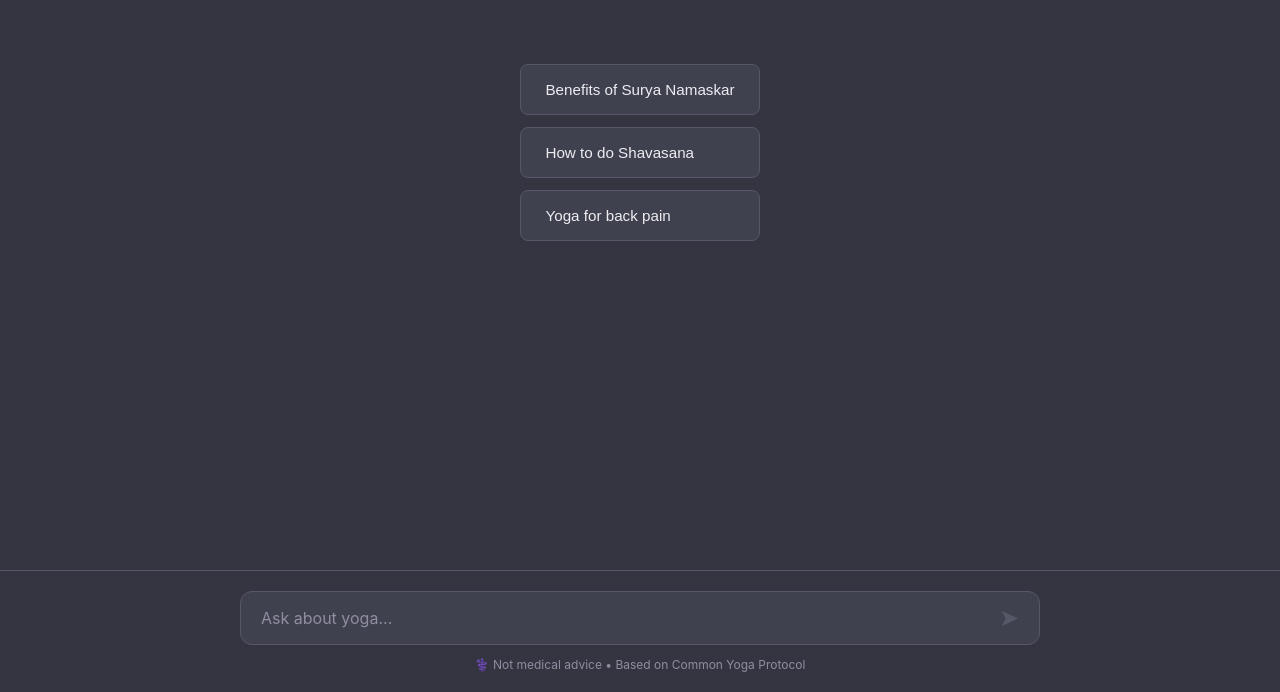
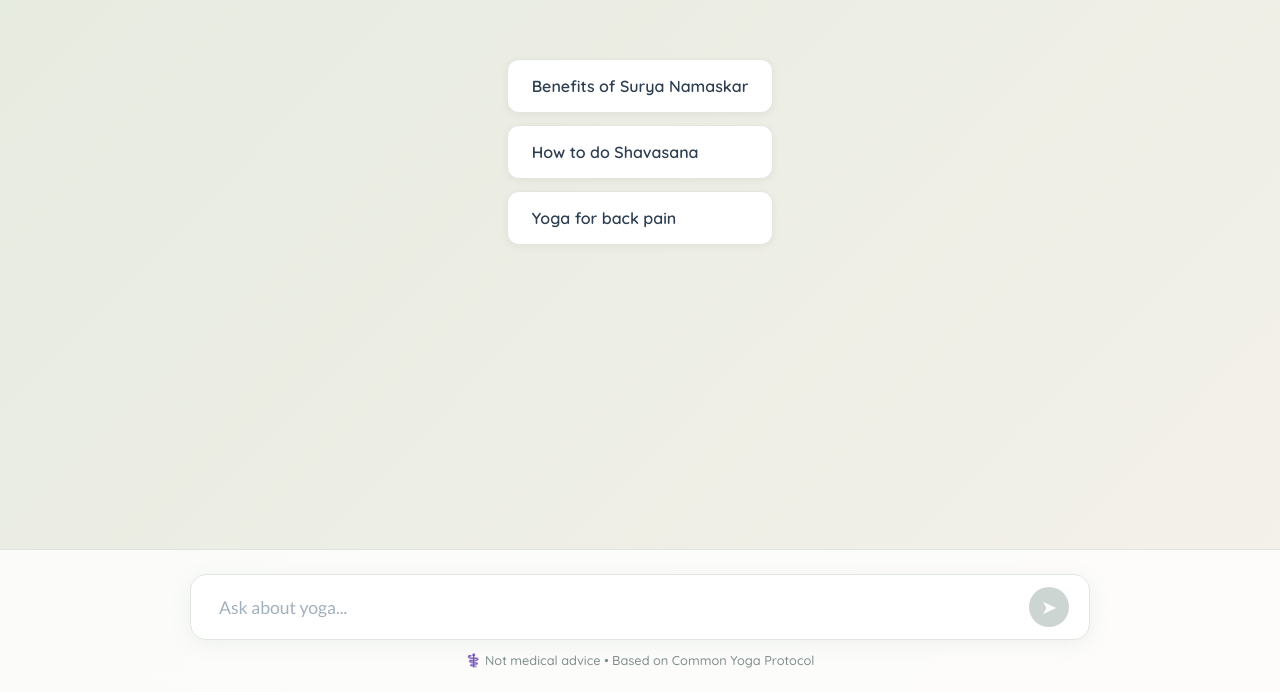
Before and after one commit to IronwallxR5/Yoga, a React (Create React App) app in the folder frontend/: page / in a window 1280 px wide. Shown: the part 108-800 px from the top of the page. Built offline with nearby package versions, Linux system fonts and the light colour scheme; the HTML template or start-up script is replaced by a standard one.

Commit message:
feat(ui): Apply Zen Yoga theme with calming colors and typography

```diff
--- a/frontend/src/App.css
+++ b/frontend/src/App.css
@@ -6,10 +6,9 @@
 
 .App {
   min-height: 100vh;
-  background: #343541;
+  /* background controlled by index.css */
   display: flex;
   flex-direction: column;
-  font-family: -apple-system, BlinkMacSystemFont, 'Segoe UI', 'Roboto', sans-serif;
 }
 
 .messages-container {
@@ -36,183 +35,219 @@
 
 .example-prompt {
   padding: 16px 24px;
-  background: #40414f;
-  color: #ececf1;
-  border: 1px solid #565869;
-  border-radius: 8px;
+  background: #ffffff;
+  color: #2c3e50;
+  border: 1px solid #e0e7df;
+  border-radius: 12px;
   cursor: pointer;
-  font-size: 0.95rem;
+  font-size: 1rem;
   transition: all 0.2s;
   text-align: left;
+  box-shadow: 0 2px 8px rgba(0, 0, 0, 0.05);
+  font-family: 'Quicksand', sans-serif;
+  font-weight: 600;
 }
 
 .example-prompt:hover {
-  background: #505160;
-  border-color: #767892;
+  background: #f0f7f4;
+  border-color: #6b9080;
+  transform: translateY(-2px);
+  box-shadow: 0 4px 12px rgba(107, 144, 128, 0.15);
 }
 
 .message-group {
-  background: #444654;
+  background: transparent;
+  padding: 0;
+  border-radius: 0;
+  margin-bottom: 32px;
+  color: #2c3e50;
+}
+
+.answer-message {
+  background: #ffffff;
   padding: 24px;
-  border-radius: 12px;
-  margin-bottom: 16px;
-  color: #ececf1;
+  border-radius: 0 16px 16px 16px;
+  box-shadow: 0 4px 15px rgba(0, 0, 0, 0.05);
+  border: 1px solid #f0f0f0;
+  position: relative;
+}
+
+.answer-message::before {
+  content: "🧘";
+  position: absolute;
+  top: -15px;
+  left: 0;
+  font-size: 24px;
+  background: #fff;
+  border-radius: 50%;
+  padding: 4px;
+  box-shadow: 0 2px 5px rgba(0, 0, 0, 0.1);
 }
 
 .answer-message pre {
   white-space: pre-wrap;
-  font-family: inherit;
-  line-height: 1.7;
-  color: #ececf1;
+  font-family: 'Lato', sans-serif;
+  line-height: 1.8;
+  color: #2c3e50;
   margin: 0;
+  font-size: 1.05rem;
 }
 
 .response-footer {
-  margin-top: 12px;
+  margin-top: 16px;
   padding-top: 12px;
-  border-top: 1px solid #565869;
+  border-top: 1px solid #f0f0f0;
   font-size: 0.85rem;
-  color: #8e8ea0;
+  color: #95a5a6;
+  display: flex;
+  justify-content: space-between;
+  align-items: center;
 }
 
 .safety-warning {
-  background: #3e2304;
-  border-left: 4px solid #ff9800;
+  background: #fff8e1;
+  border-left: 4px solid #f39c12;
   border-radius: 8px;
   overflow: hidden;
   margin-bottom: 16px;
+  box-shadow: 0 2px 8px rgba(243, 156, 18, 0.1);
 }
 
 .warning-header {
-  background: #ff9800;
+  background: #f39c12;
   color: white;
-  padding: 12px 16px;
-  font-weight: 600;
+  padding: 12px 20px;
+  font-weight: 700;
+  font-family: 'Quicksand', sans-serif;
+  letter-spacing: 0.5px;
 }
 
 .warning-content {
-  padding: 16px;
-  color: #ffd580;
-}
-
-.warning-content pre {
-  white-space: pre-wrap;
-  font-family: inherit;
-  line-height: 1.7;
-  margin: 0;
+  padding: 20px;
+  color: #7f5516;
 }
 
 .sources-section {
-  margin-top: 16px;
-  padding-top: 16px;
-  border-top: 1px solid #565869;
+  margin-top: 20px;
+  padding-top: 20px;
+  border-top: 1px solid #e0e7df;
 }
 
 .sources-header {
-  font-weight: 600;
+  font-weight: 700;
   margin-bottom: 12px;
-  color: #ececf1;
+  color: #6b9080;
+  font-family: 'Quicksand', sans-serif;
+  text-transform: uppercase;
+  font-size: 0.85rem;
+  letter-spacing: 1px;
 }
 
 .source-item {
-  background: #40414f;
-  padding: 12px;
-  border-radius: 6px;
+  background: #f8fcf9;
+  padding: 12px 16px;
+  border-radius: 8px;
   margin-bottom: 8px;
-  border-left: 2px solid #667eea;
+  border-left: 3px solid #6b9080;
+  transition: background 0.2s;
+}
+
+.source-item:hover {
+  background: #eaf4ed;
 }
 
 .source-title {
-  font-weight: 500;
-  color: #ececf1;
+  font-weight: 600;
+  color: #2c3e50;
   margin-bottom: 4px;
-  font-size: 0.9rem;
+  font-size: 0.95rem;
+  font-family: 'Quicksand', sans-serif;
 }
 
 .source-meta {
   font-size: 0.8rem;
-  color: #8e8ea0;
-}
-
-.feedback-row {
-  margin-top: 12px;
-  display: flex;
-  gap: 8px;
+  color: #7f8c8d;
 }
 
 .feedback-row button {
   padding: 6px 12px;
   background: transparent;
-  border: 1px solid #565869;
-  color: #ececf1;
+  border: 1px solid #bdc3c7;
+  color: #7f8c8d;
   border-radius: 6px;
   cursor: pointer;
-  font-size: 1rem;
   transition: all 0.2s;
 }
 
 .feedback-row button:hover {
-  background: #40414f;
-  border-color: #767892;
+  background: #f0f7f4;
+  border-color: #6b9080;
+  color: #6b9080;
 }
 
 .loading-message {
   display: flex;
   align-items: center;
-  gap: 12px;
-  padding: 20px;
-  background: #444654;
+  gap: 16px;
+  padding: 24px;
+  background: #ffffff;
   border-radius: 12px;
-  color: #ececf1;
+  color: #6b9080;
+  box-shadow: 0 4px 15px rgba(0, 0, 0, 0.05);
+  font-weight: 500;
+  font-family: 'Quicksand', sans-serif;
 }
 
 .spinner {
-  width: 20px;
-  height: 20px;
-  border: 2px solid #565869;
-  border-top: 2px solid #ececf1;
-  border-radius: 50%;
-  animation: spin 1s linear infinite;
-}
-
-@keyframes spin {
-  0% {
-    transform: rotate(0deg);
-  }
-
-  100% {
-    transform: rotate(360deg);
-  }
+  border-color: #e0e7df;
+  border-top-color: #6b9080;
 }
 
 .error-message {
-  background: #442726;
-  color: #f48771;
+  background: #fadbd8;
+  color: #c0392b;
   padding: 16px;
   border-radius: 8px;
-  border-left: 4px solid #ef4146;
+  border-left: 4px solid #e74c3c;
+  box-shadow: 0 2px 10px rgba(231, 76, 60, 0.1);
+}
+
+
+
+.messages-container {
+  flex: 1;
+  overflow-y: auto;
+  padding: 20px;
+  max-width: 900px;
+  width: 100%;
+  margin: 0 auto;
 }
 
 .input-container {
-  background: #343541;
-  padding: 20px;
-  border-top: 1px solid #565869;
+  background: rgba(255, 255, 255, 0.8);
+  backdrop-filter: blur(10px);
+  padding: 24px;
+  border-top: 1px solid rgba(107, 144, 128, 0.2);
 }
 
 .input-wrapper {
-  max-width: 800px;
+  max-width: 900px;
   margin: 0 auto;
   display: flex;
-  gap: 12px;
+  gap: 16px;
   align-items: center;
-  background: #40414f;
-  border-radius: 12px;
-  padding: 8px 12px;
-  border: 1px solid #565869;
+  background: #ffffff;
+  border-radius: 16px;
+  padding: 12px 20px;
+  border: 1px solid #e0e7df;
+  box-shadow: 0 4px 20px rgba(107, 144, 128, 0.1);
+  transition: all 0.3s ease;
 }
 
 .input-wrapper:focus-within {
-  border-color: #767892;
+  border-color: #6b9080;
+  box-shadow: 0 4px 25px rgba(107, 144, 128, 0.2);
+  transform: translateY(-2px);
 }
 
 .query-input {
@@ -220,50 +255,60 @@
   background: transparent;
   border: none;
   outline: none;
-  font-size: 1rem;
-  color: #ececf1;
+  font-size: 1.1rem;
+  color: #2c3e50;
   padding: 8px;
-  font-family: inherit;
+  font-family: 'Lato', sans-serif;
 }
 
 .query-input::placeholder {
-  color: #8e8ea0;
+  color: #a4b0be;
 }
 
 .send-button {
-  background: transparent;
+  background: #6b9080;
   border: none;
-  color: #8e8ea0;
-  font-size: 1.5rem;
+  color: #ffffff;
+  width: 40px;
+  height: 40px;
+  border-radius: 50%;
+  display: flex;
+  align-items: center;
+  justify-content: center;
   cursor: pointer;
-  padding: 4px 8px;
-  line-height: 1;
-  transition: color 0.2s;
+  font-size: 1.2rem;
+  transition: all 0.2s;
+  box-shadow: 0 4px 10px rgba(107, 144, 128, 0.3);
 }
 
 .send-button:hover:not(:disabled) {
-  color: #ececf1;
+  background: #557b6d;
+  transform: scale(1.05);
 }
 
 .send-button:disabled {
-  opacity: 0.3;
+  background: #ccd5d1;
   cursor: not-allowed;
+  box-shadow: none;
 }
 
 .disclaimer {
   text-align: center;
-  font-size: 0.75rem;
-  color: #8e8ea0;
+  font-size: 0.8rem;
+  color: #7f8c8d;
   margin-top: 12px;
+  font-family: 'Quicksand', sans-serif;
+  font-weight: 500;
 }
 
 /* Markdown styling */
 .answer-message h2,
 .warning-content h2 {
-  font-size: 1.1rem;
-  font-weight: 600;
-  margin: 16px 0 8px 0;
-  color: #ececf1;
+  font-size: 1.25rem;
+  font-weight: 700;
+  margin: 20px 0 12px 0;
+  color: #2c3e50;
+  font-family: 'Quicksand', sans-serif;
 }
 
 .answer-message ul,
--- a/frontend/src/index.css
+++ b/frontend/src/index.css
@@ -1,12 +1,16 @@
+@import url('https://fonts.googleapis.com/css2?family=Lato:wght@300;400;700&family=Quicksand:wght@400;500;600;700&display=swap');
+
 body {
   margin: 0;
-  font-family: -apple-system, BlinkMacSystemFont, 'Segoe UI', 'Roboto', 'Oxygen',
+  font-family: 'Lato', -apple-system, BlinkMacSystemFont, 'Segoe UI', 'Roboto',
     'Ubuntu', 'Cantarell', 'Fira Sans', 'Droid Sans', 'Helvetica Neue',
     sans-serif;
   -webkit-font-smoothing: antialiased;
   -moz-osx-font-smoothing: grayscale;
-  background: linear-gradient(135deg, #667eea 0%, #764ba2 100%);
+  background: linear-gradient(135deg, #e6ebe0 0%, #f4f1ea 100%);
+  /* Sage to Cream gradient */
   min-height: 100vh;
+  color: #2c3e50;
 }
 
 code {
@@ -24,15 +28,14 @@ code {
 }
 
 ::-webkit-scrollbar-track {
-  background: #f1f1f1;
-  border-radius: 10px;
+  background: #f4f1ea;
 }
 
 ::-webkit-scrollbar-thumb {
-  background: #888;
+  background: #a4c3b2;
   border-radius: 10px;
 }
 
 ::-webkit-scrollbar-thumb:hover {
-  background: #555;
+  background: #6b9080;
 }
```
